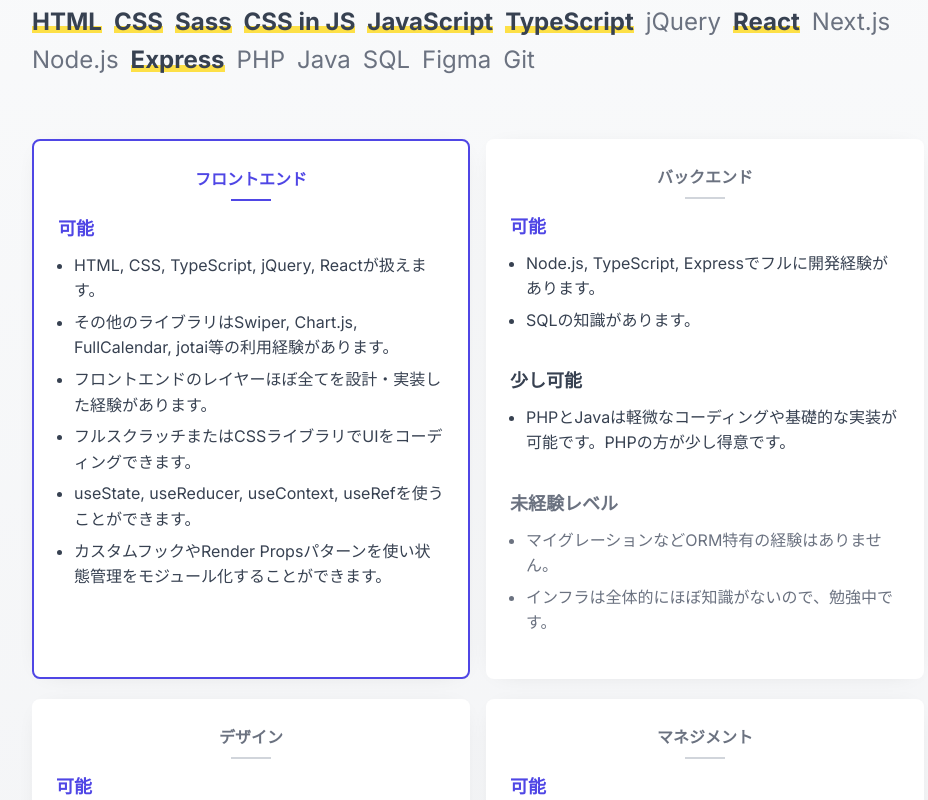
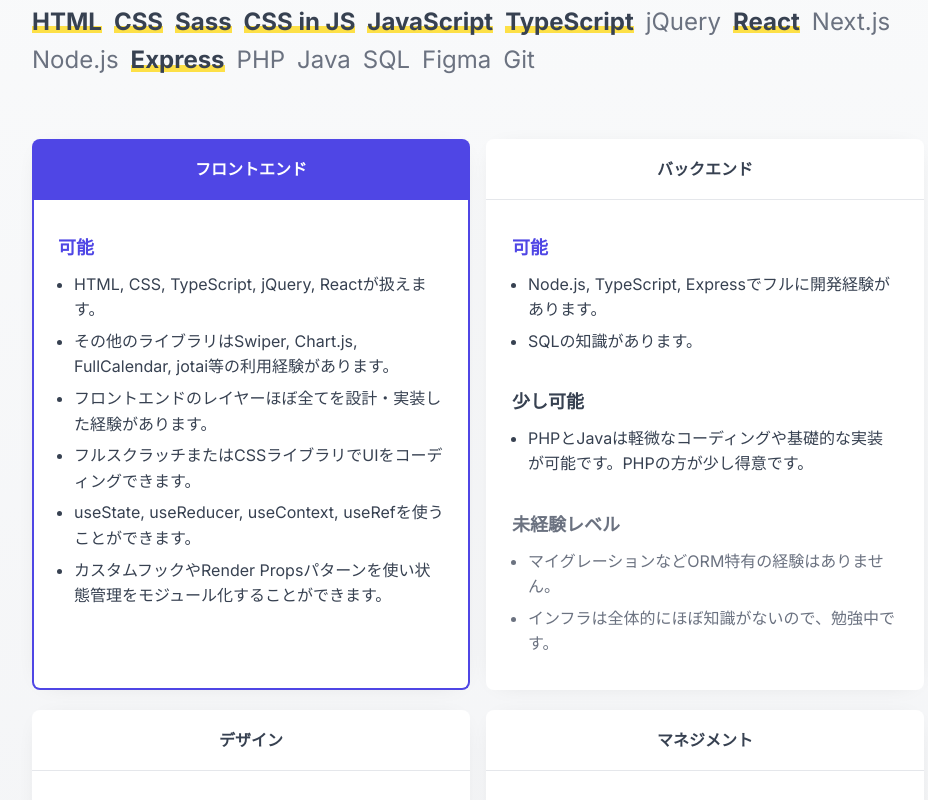
Before and after one commit to yha-1228/portfolio, a Next.js app: page / in a window 1280 px wide. Shown: the part 540-1340 px from the top of the page, without its empty margins (162-1090 px from the left). Built offline with nearby package versions, Linux system fonts and the light colour scheme.

Commit message:
feat(skills): カードUI調整 (#96)

```diff
--- a/src/components/skills.tsx
+++ b/src/components/skills.tsx
@@ -10,14 +10,14 @@
 type SkillDetailCardProps = {
   heading: React.ReactNode;
   items: SkillDetail['items'];
-  className?: string;
+  contentClassName?: string;
   accent?: boolean;
 };
 
 function SkillDetailCard({
   heading,
   items,
-  className,
+  contentClassName,
   accent,
 }: SkillDetailCardProps) {
   const itemsGood = items.filter((item) => item.rank === 'good');
@@ -25,30 +25,25 @@
   const itemsBad = items.filter((item) => item.rank === 'bad');
 
   return (
-    <div
-      className={twMerge(
-        'rounded-lg pt-6 pb-6 bg-white card-shadow',
-        accent && 'border-solid border-2 border-primary-600',
-        className,
-      )}
-    >
-      <div className="text-center">
-        <h4
-          className={clsx(
-            'font-bold',
-            accent ? 'text-primary-600' : 'text-gray-foreground-weak',
-          )}
-        >
-          {heading}
-        </h4>
-        <hr
-          className={clsx(
-            'mx-auto mt-1.5 h-0.5 w-[2.5rem] border-0',
-            accent ? 'bg-primary-600' : 'bg-gray-light-300',
-          )}
-        />
+    <div className="card-shadow">
+      <div
+        className={clsx(
+          'rounded-t-lg py-4 text-center',
+          accent
+            ? 'bg-primary-600 text-white border-b border-solid border-b-transparent'
+            : 'bg-white text-gray-foreground border-b border-solid border-b-gray-light-200',
+        )}
+      >
+        <h4 className="font-bold">{heading}</h4>
       </div>
-      <div className="space-y-5 border-solid px-5 text-gray-foreground lg:px-6">
+      <div
+        className={twMerge(
+          'space-y-5 rounded-b-lg border-solid bg-white px-5 pt-5 pb-6 text-gray-foreground lg:px-6',
+          'border-2 border-solid border-t-0',
+          accent ? 'border-primary-600' : 'border-transparent',
+          contentClassName,
+        )}
+      >
         <Show when={itemsGood.length > 0}>
           <div>
             <h5 className="pb-2 pt-3 text-lg font-bold text-primary-600">
@@ -130,9 +125,9 @@
                   >
                     <SkillDetailCard
                       accent={idx === 0}
-                      className={clsx(
-                        0 <= idx && idx <= 1 && 'md:h-[540px]',
-                        2 <= idx && idx <= 3 && 'md:h-[360px]',
+                      contentClassName={clsx(
+                        0 <= idx && idx <= 1 && 'md:h-[490px]',
+                        2 <= idx && idx <= 3 && 'md:h-[310px]',
                       )}
                       heading={skillDetail.category}
                       items={skillDetail.items}
```
